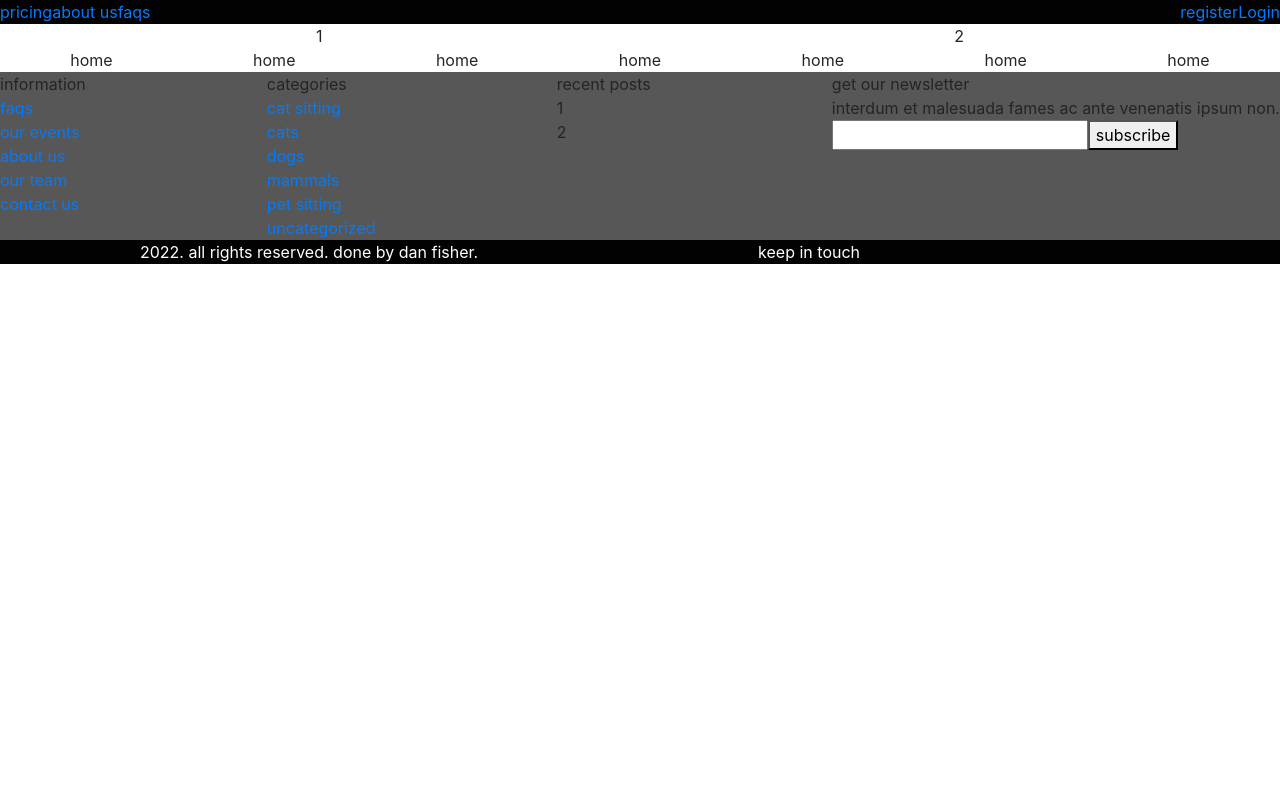
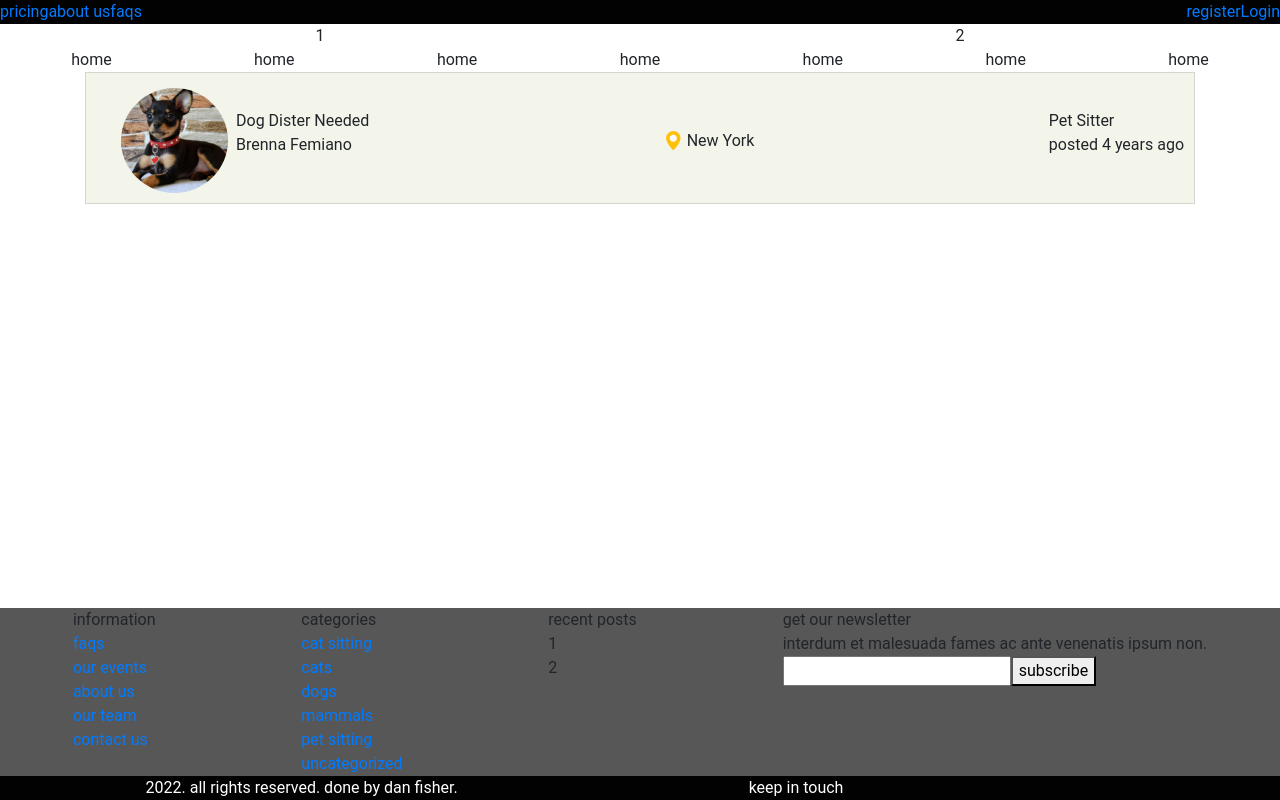
Before and after one commit to VadymTsymbaliuk/Test_Pet_Sitters_Vue, a Vue app: page / in a window 1280 px wide. Built offline with nearby package versions, Linux system fonts and the light colour scheme.

Commit message:
add card components,font-Roboto

```diff
--- a/src/App.vue
+++ b/src/App.vue
@@ -1,9 +1,9 @@
 <template>
-  <nav>
-    <VHeader />
-    <!--    <router-link to="/">Home</router-link>-->
-  </nav>
-  <router-view />
+  <VHeader />
+  <main class="page_content">
+    <router-view />
+    <card />
+  </main>
   <VFooter />
 </template>
 
@@ -11,7 +11,9 @@
 <script>
 import VHeader from "@/components/VHeader";
 import VFooter from "@/components/VFooter";
+import Card from "@/components/Card";
+
 export default {
-  components: { VHeader, VFooter },
+  components: { VHeader, VFooter, Card },
 };
 </script>
--- a/src/assets/scss/main.scss
+++ b/src/assets/scss/main.scss
@@ -1 +1,17 @@
 @import "bootstrap/scss/bootstrap";
+html,body{
+  min-height: 100%;
+  height: 100%;
+}
+body{
+  font-family: Roboto, serif;
+
+}
+#app{
+  min-height: 100%;
+  display: flex;
+  flex-direction: column;
+}
+.page_content{
+  flex-grow: 1;
+}
--- /dev/null
+++ b/src/components/Card.vue
@@ -0,0 +1,46 @@
+<template>
+  <div class="container">
+    <div class="card">
+      <div class="d-flex">
+        <img class="img_border" src="../../public/img/toy_terer.png" alt="a" />
+        <div class="d-flex flex-column justify-content-center pl-2">
+          <div>Dog Dister Needed</div>
+          <p>Brenna Femiano</p>
+        </div>
+      </div>
+      <div><img src="../../public/img/map_point.png" alt="" /> New York</div>
+      <div>
+        Pet Sitter
+        <p>posted 4 years ago</p>
+      </div>
+    </div>
+  </div>
+</template>
+
+<script>
+export default {
+  // eslint-disable-next-line vue/multi-word-component-names
+  name: "Card",
+};
+</script>
+
+<style scoped>
+.card {
+  display: flex;
+  flex-direction: row;
+  justify-content: space-between;
+  background: #f3f5eb;
+  padding: 15px 10px 10px 35px;
+  align-items: center;
+  border-radius: initial;
+}
+
+.card:hover {
+  cursor: pointer;
+  background: #ffde7c;
+}
+
+.img_border {
+  border-radius: 50%;
+}
+</style>
--- a/src/components/VFooter.vue
+++ b/src/components/VFooter.vue
@@ -1,6 +1,6 @@
 <template>
-  <footer class="footer-bg">
-    <div class="d-flex justify-content-between">
+  <footer>
+    <div class="d-flex justify-content-around footer-bg">
       <div class="d-flex flex-column">
         <div>information</div>
         <a href="">faqs</a>
```
Also changed, not shown: public/img/map_point.png (added), public/img/toy_terer.png (added).
